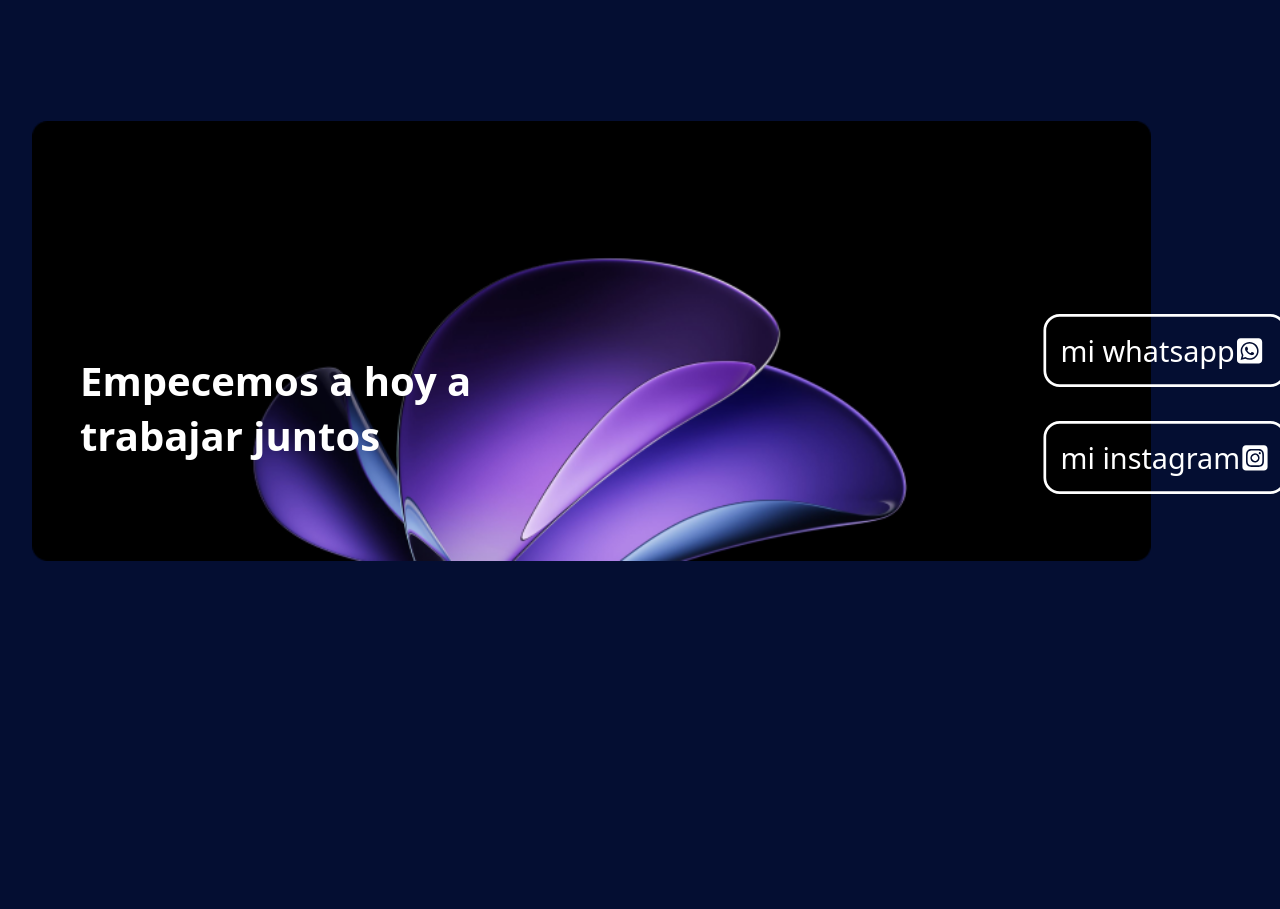
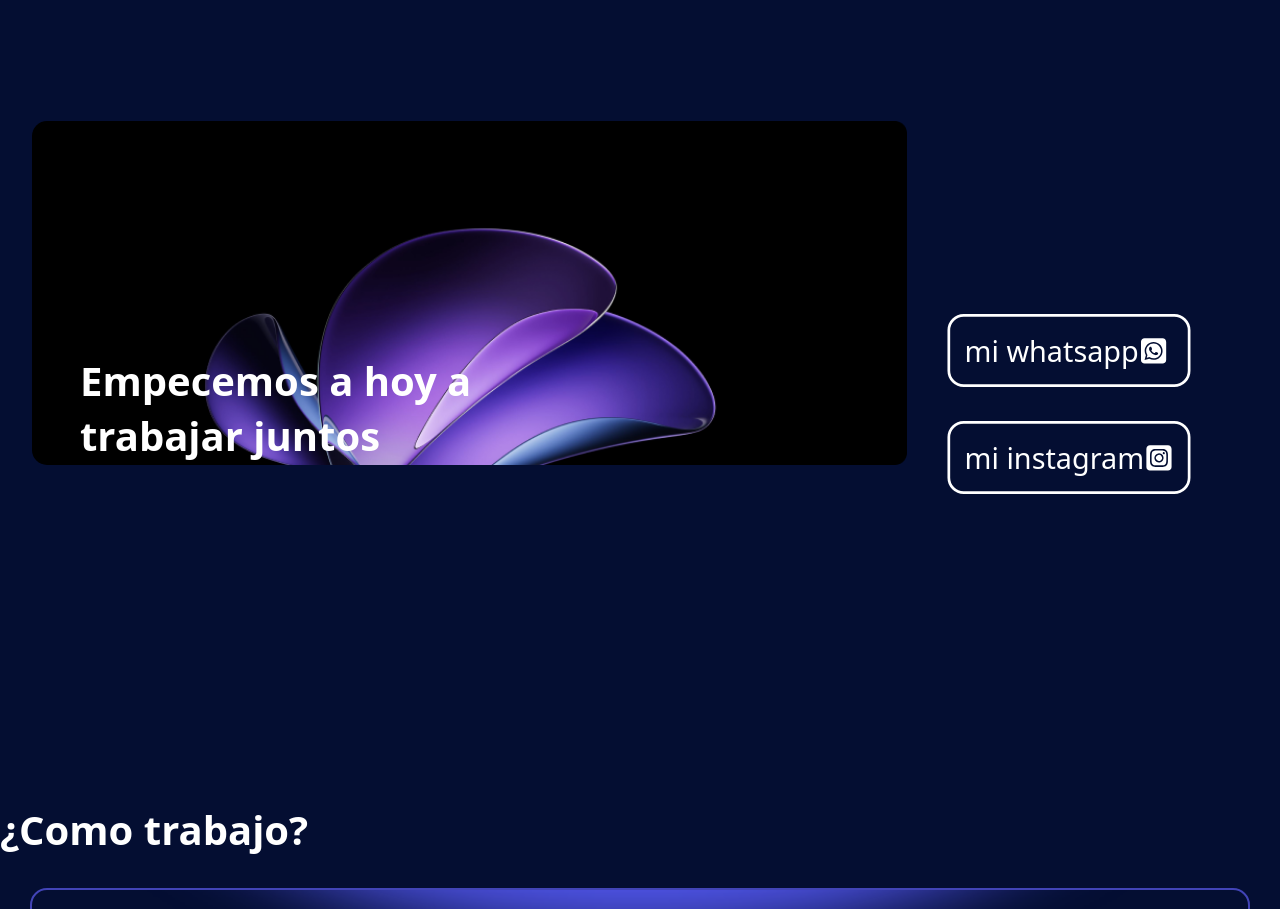
Before and after one commit to lautaroDSwebdev/DISAWebs, a Next.js app: page / in a window 1280 px wide. Shown: the part 4860-5769 px from the top of the page. Built offline with nearby package versions, Linux system fonts and the light colour scheme.

Commit message:
fix: why you need a page, fix width property

```diff
--- a/src/app/_components/comp.css
+++ b/src/app/_components/comp.css
@@ -158,7 +158,7 @@ h2 {
   gap: 3rem;
   z-index: 800;
   padding: 1.5rem;
-  width: 100%;
+  /* width: 100%; */
 }
 .section_ventajas {
   position: relative;
@@ -305,6 +305,8 @@ h2 {
   background-size: contain;
   background-repeat: no-repeat;
   z-index: 999;
+  box-sizing: border-box;
+  border-radius: var(--radius);
   section {
     display: flex;
     justify-content: space-between;
@@ -335,7 +337,7 @@ h2 {
     background-repeat: no-repeat;
     background-size: cover;
     background-position: center;
-    /* width: 90%; */
+    width: 100%;
     height: 65vh;
   }
 }
```
